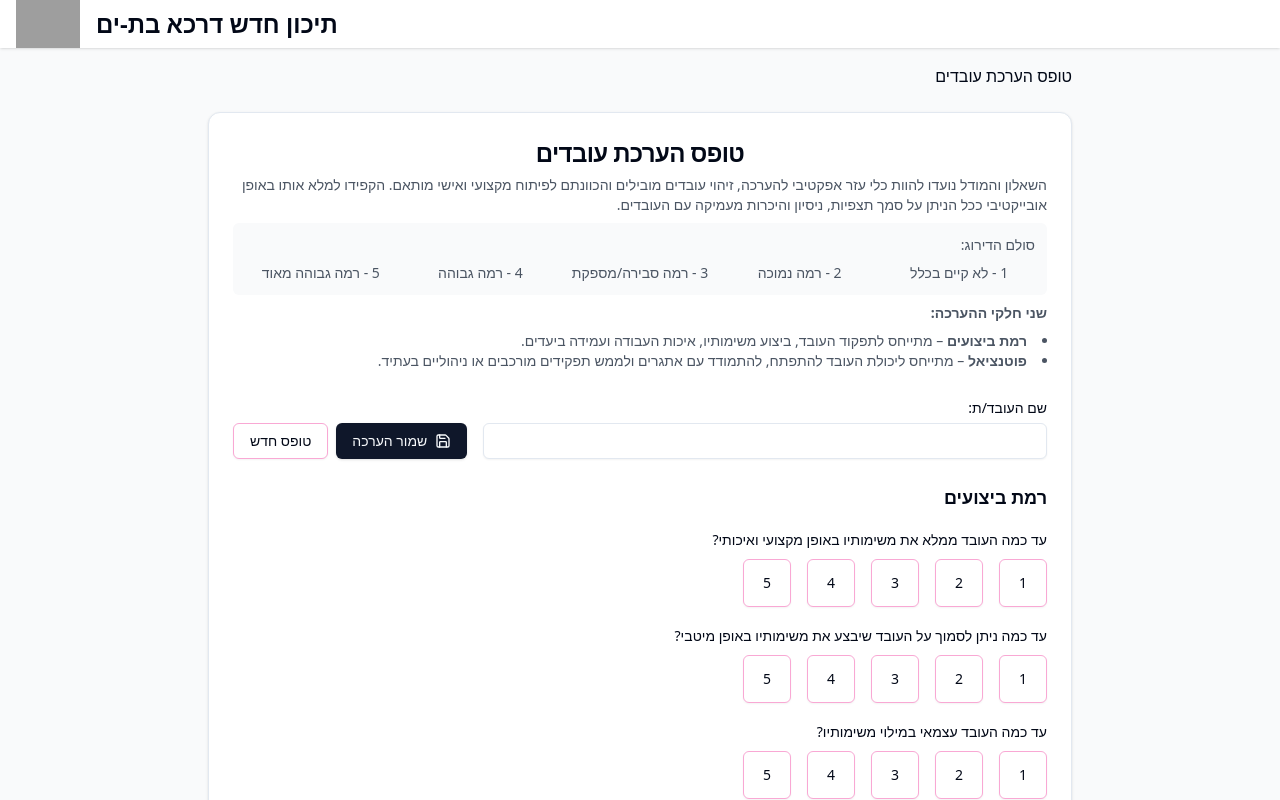
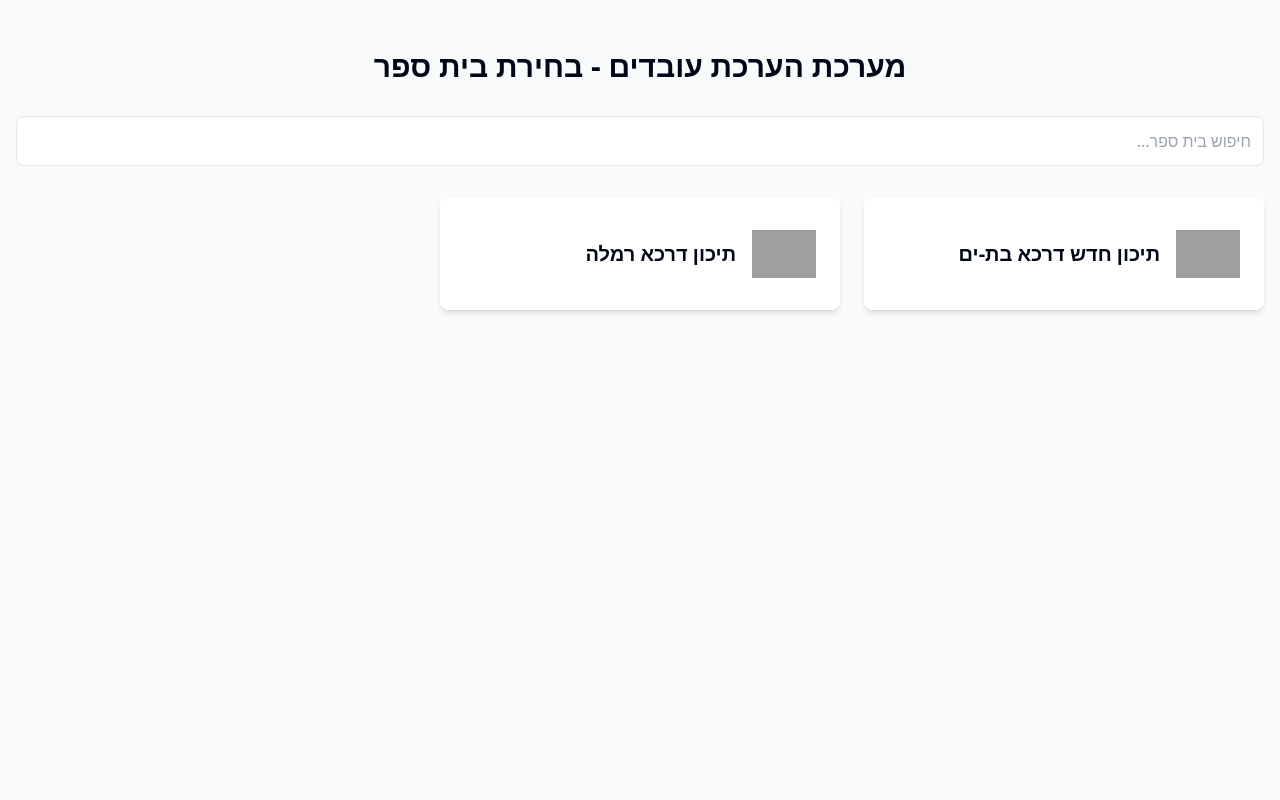
Before and after one commit to yonitfranko/employee-evaluation-app, a Next.js app: page / in a window 1280 px wide. Shown: the top 800 px of the page. Built offline with nearby package versions, Linux system fonts and the light colour scheme; grey boxes are pictures that could not be loaded.

Commit message:
Can now select school - saves data per school

```diff
--- /dev/null
+++ b/pages/api/schools/[name].jsx
@@ -0,0 +1,13 @@
+import { schools } from '../../../src/data/schools';
+
+export default function handler(req, res) {
+  const { name } = req.query;
+
+  const school = schools.find(s => s.domain === name);
+
+  if (!school) {
+    return res.status(404).json({ error: 'בית הספר לא נמצא' });
+  }
+
+  res.status(200).json(school);
+}
--- a/pages/api/schools/[name].ts
+++ /dev/null
@@ -1,40 +0,0 @@
-import type { NextApiRequest, NextApiResponse } from 'next';
-import { School } from '../../../src/types/school';
-
-// נדמה מסד נתונים פשוט לדוגמה
-const mockSchools: School[] = [
-  {
-    id: '1',
-    name: 'תיכון חדש דרכא בת-ים',
-    domain: 'school1',
-    logo: 'https://i.imgur.com/qk9quD3.png',
-    address: 'אורט ישראל 7, בת ים',
-    phone: '03-1234567',
-    email: 'info@school1.edu'
-  },
-  {
-    id: '2',
-    name: 'אביגור',
-    domain: 'school2',
-    logo: 'https://i.imgur.com/tYzVVoM.png',
-    address: 'תל חי 3, רמת גן',
-    phone: '03-7654321',
-    email: 'info@school2.edu'
-  }
-];
-
-export default async function handler(
-  req: NextApiRequest,
-  res: NextApiResponse<School | { error: string }>
-) {
-  const { name } = req.query;
-
-  // חיפוש בית הספר לפי הדומיין
-  const school = mockSchools.find(s => s.domain === name);
-
-  if (!school) {
-    return res.status(404).json({ error: 'בית הספר לא נמצא' });
-  }
-
-  res.status(200).json(school);
-}
--- /dev/null
+++ b/pages/api/schools/index.js
@@ -0,0 +1,5 @@
+import { schools } from '../../../src/data/schools';
+
+export default function handler(req, res) {
+  res.status(200).json(schools);
+}
--- /dev/null
+++ b/pages/index.jsx
@@ -0,0 +1,74 @@
+import { useState, useEffect } from 'react';
+import Link from 'next/link';
+
+export default function Home() {
+  const [searchTerm, setSearchTerm] = useState('');
+  const [schools, setSchools] = useState([]);
+  const [loading, setLoading] = useState(true);
+
+  useEffect(() => {
+    fetch('/api/schools')
+      .then(res => res.json())
+      .then(data => {
+        setSchools(data);
+        setLoading(false);
+      })
+      .catch(error => {
+        console.error('Error fetching schools:', error);
+        setLoading(false);
+      });
+  }, []);
+
+  const filteredSchools = schools.filter(school =>
+    school.name.includes(searchTerm)
+  );
+
+  if (loading) {
+    return (
+      <div className="min-h-screen bg-gray-50 flex items-center justify-center" dir="rtl">
+        <div className="text-xl">טוען...</div>
+      </div>
+    );
+  }
+
+  return (
+    <div className="min-h-screen bg-gray-50" dir="rtl">
+      <div className="max-w-7xl mx-auto py-12 px-4">
+        <h1 className="text-3xl font-bold text-center mb-8">
+          מערכת הערכת עובדים - בחירת בית ספר
+        </h1>
+
+        <div className="mb-8">
+          <input
+            type="text"
+            placeholder="חיפוש בית ספר..."
+            value={searchTerm}
+            onChange={(e) => setSearchTerm(e.target.value)}
+            className="w-full p-3 border rounded-lg"
+          />
+        </div>
+
+        <div className="grid grid-cols-1 md:grid-cols-2 lg:grid-cols-3 gap-6">
+          {filteredSchools.map((school) => (
+            <Link
+              href={`/school/${school.domain}`}
+              key={school.id}
+              className="block"
+            >
+              <div className="bg-white rounded-lg shadow-md p-6 hover:shadow-lg transition-shadow">
+                <div className="flex items-center gap-4">
+                  <img
+                    src={school.logo}
+                    alt={school.name}
+                    className="w-16 h-16 object-contain"
+                  />
+                  <h2 className="text-xl font-semibold">{school.name}</h2>
+                </div>
+              </div>
+            </Link>
+          ))}
+        </div>
+      </div>
+    </div>
+  );
+}
--- a/pages/index.tsx
+++ /dev/null
@@ -1,33 +0,0 @@
-import { useSchool } from '../src/hooks/useSchool';
-import EmployeeEvaluation from '../src/components/EmployeeEvaluation';
-
-export default function Home() {
-  const school = useSchool();
-
-  if (!school) {
-    return <div className="p-8">טוען...</div>;
-  }
-
-  return (
-    <div className="min-h-screen bg-gray-50">
-      <header className="bg-white shadow">
-        <div className="max-w-7xl mx-auto py-6 px-4">
-          <div className="flex items-center gap-4">
-            <img
-              src={school.logo}
-              alt={school.name}
-              className="h-12 w-auto"
-            />
-            <h1 className="text-2xl font-bold text-gray-900">
-              {school.name}
-            </h1>
-          </div>
-        </div>
-      </header>
-
-      <main className="max-w-7xl mx-auto py-6 px-4">
-        <EmployeeEvaluation />
-      </main>
-    </div>
-  );
-}
--- /dev/null
+++ b/pages/school/[domain].jsx
@@ -0,0 +1,59 @@
+import { useRouter } from 'next/router';
+import { useEffect, useState } from 'react';
+import EmployeeEvaluation from '@/components/EmployeeEvaluation';
+
+export default function SchoolPage() {
+  const router = useRouter();
+  const { domain } = router.query;
+  const [school, setSchool] = useState(null);
+
+  useEffect(() => {
+    if (domain) {
+      fetch(`/api/schools/${domain}`)
+        .then(res => res.json())
+        .then(data => {
+          if (data.error) {
+            router.push('/');
+          } else {
+            setSchool(data);
+          }
+        })
+        .catch(() => router.push('/'));
+    }
+  }, [domain, router]);
+
+  if (!school) {
+    return <div className="p-8" dir="rtl">טוען...</div>;
+  }
+
+  return (
+    <div className="min-h-screen bg-gray-50">
+      <header className="bg-white shadow">
+        <div className="max-w-7xl mx-auto py-6 px-4">
+          <div className="flex items-center justify-between gap-4">
+            <div className="flex items-center gap-4">
+              <img
+                src={school.logo}
+                alt={school.name}
+                className="h-12 w-auto"
+              />
+              <h1 className="text-2xl font-bold text-gray-900">
+                {school.name}
+              </h1>
+            </div>
+            <button
+              onClick={() => router.push('/')}
+              className="px-4 py-2 bg-blue-600 text-white rounded-md hover:bg-blue-700"
+            >
+              חזרה לרשימת בתי הספר
+            </button>
+          </div>
+        </div>
+      </header>
+
+      <main className="max-w-7xl mx-auto py-6 px-4">
+        <EmployeeEvaluation schoolDomain={domain} />
+      </main>
+    </div>
+  );
+}
--- a/src/components/EmployeeEvaluation.jsx
+++ b/src/components/EmployeeEvaluation.jsx
@@ -8,7 +8,7 @@ import { Alert, AlertDescription } from "./ui/alert";
 import { Save } from 'lucide-react';
 import { ScatterChart, Scatter, XAxis, YAxis, CartesianGrid, Tooltip, ResponsiveContainer, ReferenceArea, ReferenceLine } from 'recharts';
 
-const EmployeeEvaluation = () => {
+const EmployeeEvaluation = ({ schoolDomain }) => {
   console.log('EmployeeEvaluation is rendering');
 
   const [employeeName, setEmployeeName] = useState('');
@@ -37,11 +37,11 @@ const EmployeeEvaluation = () => {
 
   // Load saved data on initial render
   useEffect(() => {
-    const saved = localStorage.getItem('employeeEvaluations');
+    const saved = localStorage.getItem(`employeeEvaluations_${schoolDomain}`);
     if (saved) {
       setSavedEmployees(JSON.parse(saved));
     }
-  }, []);
+  }, [schoolDomain]);
   const categoryDescriptions = {
   'Super Bringgsters': 'מובילים ומצטיינים בארגון. משלבים ביצועים ופוטנציאל גבוהים. יש לשמר, לתגמל ולהציב אתגרים חדשים.',
   'Rising Bringgsters': 'בעלי פוטנציאל גבוה וביצועים טובים. מועמדים מצוינים לקידום ופיתוח מנהיגותי. יש להשקיע בהכשרתם.',
@@ -111,7 +111,7 @@ const EmployeeEvaluation = () => {
       updatedEmployees.push(evaluationData);
     }
 
-    localStorage.setItem('employeeEvaluations', JSON.stringify(updatedEmployees));
+    localStorage.setItem(`employeeEvaluations_${schoolDomain}`, JSON.stringify(updatedEmployees));
     setSavedEmployees(updatedEmployees);
     setSaveMessage('הנתונים נשמרו בהצלחה');
 
--- /dev/null
+++ b/src/data/schools.js
@@ -0,0 +1,15 @@
+export const schools = [
+    {
+      id: 'school1',
+      name: 'תיכון חדש דרכא בת-ים',
+      domain: 'school1',
+      logo: 'https://i.imgur.com/qk9quD3.png',
+    },
+    {
+      id: 'school2',
+      name: 'תיכון דרכא רמלה',
+      domain: 'school2',
+      logo: 'https://example.com/logo2.png',
+    },
+    // אפשר להוסיף עוד בתי ספר
+];
--- a/src/types/school.ts
+++ b/src/types/school.ts
@@ -3,7 +3,4 @@ export interface School {
     name: string;
     domain: string;
     logo: string;
-    address: string;
-    phone: string;
-    email: string;
   }
--- a/tsconfig.json
+++ b/tsconfig.json
@@ -18,6 +18,6 @@
       "@/*": ["./src/*"]
     }
   },
-  "include": ["next-env.d.ts", "**/*.ts", "**/*.tsx"],
+  "include": ["next-env.d.ts", "**/*.ts", "**/*.tsx", "pages/school/[domain].jsx", "pages/index.jsx", "pages/api/schools/[name].jsx"],
   "exclude": ["node_modules"]
 }
```
